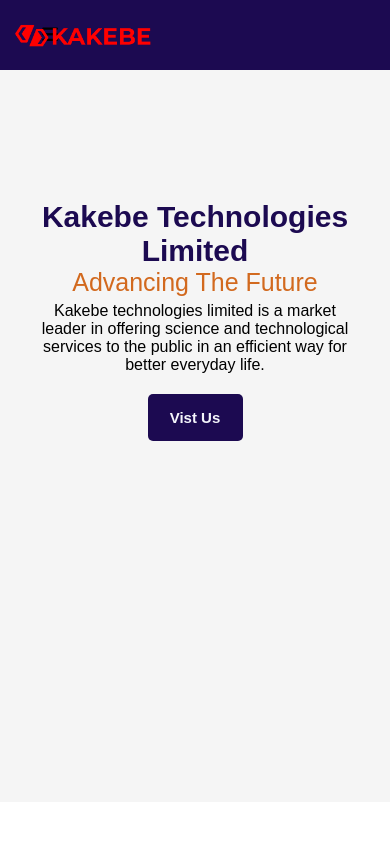
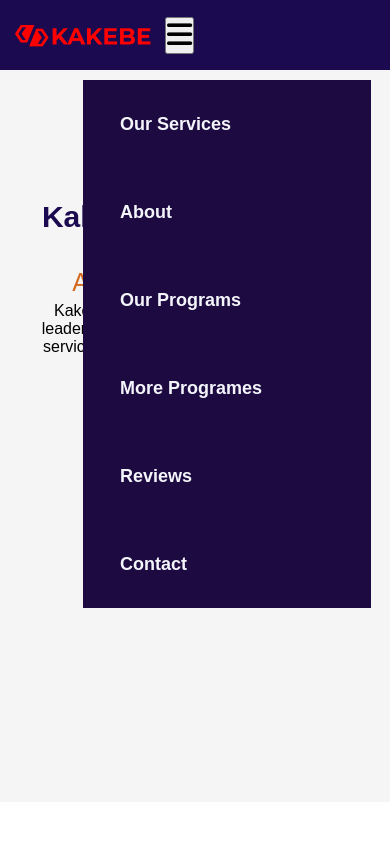
Before and after one commit to Kyomuhendo-Isihaka/kakebe, a plain HTML site: page index.html in a window 390 px wide. Shown: the top 844 px of the page. Drawn offline with Linux system fonts and the light colour scheme.

Commit message:
updated menu_icons

```diff
--- a/assets/css/style.css
+++ b/assets/css/style.css
@@ -34,6 +34,7 @@ body{
     margin: 0 auto;
     height: 70px;
     align-items: center;
+    z-index: -20;
     justify-content: space-between;
 }
 nav .content{
@@ -42,7 +43,7 @@ nav .content{
     position: fixed;
 }
 nav .content .links{
-    margin-left: 80px;
+    /* margin-left: 80px; */
     display: flex;
 }
 nav .content .links a img{
@@ -69,8 +70,19 @@ nav .content .links li label{
 nav .content .links li a:hover,
 nav .content .links li label:hover{
     color: red;
-    /* background: #f4f5fb; */
+    /* background: #1c0a41; */
 }
+
+/* .nav_menu {
+    display: flex;
+    align-items: center;
+    gap: 4rem;
+} */
+
+/* .nav_menu a {
+    font-size: 0.9rem;
+    transition: var(--transition);
+} */
 
 .header .logo{
     width: 150px;
@@ -93,6 +105,11 @@ nav .content .links li label:hover{
 .header .menu-icon{
     display: none;
 }
+.content button{
+    display: none;
+}
+
+
 .header #show-search:checked ~ .search-icon i::before{
     content: "\f00d";
 }
@@ -140,36 +157,58 @@ nav .content .links li label:hover{
     display: none;
 }
 
+
+
 /* Responsive */
+@media screen and (max-width:1024px){
+    .header .menu-icon{
+        display: block;
+    }
+
+    .content button{
+        display: block;
+
+    }
+
+}
 @media screen and (max-width:1250px){
     .header nav{
         max-width: 100%;
-        /* padding: 0px 20px; */
+        padding: 0px 20px;
         padding: 0px 100px 0px 15px;
     }
     nav .content .links{
 
         margin-left: 0px;
     }
+
     .content .links a{
         padding: 8px 13px;
-        /* padding: 0px 100px 0px 15px; */
+        padding: 0px 100px 0px 15px;
     }
+
     .header .search-box{
         max-width: calc(100% - 100px);
     }
     .header .search-box input{
         padding: 0px 100px 0px 15px;
     }
+    .content button#close-menu-btn {
+        display: none;
+    }
+
+
+
 }
 @media screen and (max-width:900px){
     .header .menu-icon{
         display: block;
     }
+
     .header #show-menu:checked ~ .menu-icon i::before{
         content: "\f00d";
     }
-    nav .content .links{
+    nav .content .links .nav_menu{
         display: block;
         position: fixed;
         background: #1c0a51;
@@ -200,6 +239,59 @@ nav .content .links li label:hover{
     .content .links li a.desktop-link{
         display: none;
     }
+
+
+    nav button {
+        display: inline-block;
+        font-size: 1.8rem;
+        cursor: pointer;
+    }
+
+    .nav_menu {
+        position: fixed;
+        top: 5rem;
+        background: #1c0a41;
+        right: 5%;
+        height: fit-content;
+        width: 18rem;
+        flex-direction: column;
+        z-index: 11;
+        gap: 0;
+        display: none;
+    }
+
+    .nav_menu li {
+        width: 100%;
+        /* height: 5.8rem; */
+        animation: animateNavItems 400ms linear forwards;
+        transform-origin: top right;
+        opacity: 0;
+    }
+
+    .nav_menu li:nth-child(2) {
+        animation-delay: 200ms;
+    }
+
+    .nav_menu li:nth-child(3) {
+        animation-delay: 400ms;
+    }
+
+    .nav_menu li:nth-child(4) {
+        animation-delay: 600ms;
+    }
+
+    @keyframes animateNavItems {
+        0% {
+            transform: rotateZ(-90deg) rotateX(90deg) scale(1);
+        }
+
+        100% {
+            transform: rotateZ(0) rotateX(0) scale(1);
+            opacity: 1;
+        }
+    }
+
+    /* jhcxihowjeojwohdheihdiehiehiewiheiwhei */
 }
 /* Responsive */
 
--- /dev/null
+++ b/assets/js/main.js
@@ -0,0 +1,28 @@
+// change navbar styles on click
+
+window.addEventListener('scroll', () => {
+    document.querySelector('nav').classList.toggle
+    ('window-scroll', window.scrollY > 0)
+})
+
+
+//show/hide nave menu
+const menu = document.querySelector(".nav_menu");
+const menuBtn = document.querySelector("#open-menu-btn");
+const closeBtn = document.querySelector("#close-menu-btn");
+
+menuBtn.addEventListener('click', () => {
+    menu.style.display = "flex";
+    closeBtn.style.display = "inline-block";
+    menuBtn.style.display = "none";
+})
+
+//close nav menu
+
+const closeNav = () => {
+    menu.style.display = "none";
+    closeBtn.style.display = "none";
+    menuBtn.style.display = "inline-block";
+}
+
+closeBtn.addEventListener('click', closeNav)
--- a/index.html
+++ b/index.html
@@ -15,6 +15,12 @@
     <link rel="stylesheet" href="https://cdnjs.cloudflare.com/ajax/libs/font-awesome/6.4.0/css/all.min.css">
     <!-- Font Awesome Cdn -->
 
+        <!-- GOOGLE FONTS  -->
+        <link rel="preconnect" href="https://fonts.googleapis.com">
+        <link rel="preconnect" href="https://fonts.gstatic.com" crossorigin>
+        <link href="https://fonts.googleapis.com/css2?family=Montserrat:wght@300;400;500;600;700;800;900&display=swap"
+            rel="stylesheet">
+
     <!-- Google Font links -->
     <link rel="preconnect" href="https://fonts.googleapis.com">
     <link rel="preconnect" href="https://fonts.gstatic.com" crossorigin>
@@ -29,17 +35,17 @@
 
     <div class="header">
         <nav>
-
+<!--
             <input type="checkbox" id="show-search">
             <input type="checkbox" id="show-menu">
-            <label for="show-menu" class="menu-icon"><i class="fas fa-bars"></i></label>
+            <label for="show-menu" class="menu-icon"><i class="fas fa-bars"></i></label> -->
 
             <div class="content">
 
                 <div class="logo">
                     <div class="logo"><a href="index.html"><img src="./assets/images/logo.png" alt=""></a></div>
                 </div>
-                <ul class="links">
+                <ul class="links nav_menu">
                     <!-- <li><a href="index.html">Home</a></li> -->
                     <li><a href="#services">Our Services</a></li>
                     <li><a href="#about">About</a></li>
@@ -48,6 +54,8 @@
                     <li><a href="#reviews">Reviews</a></li>
                     <li><a href="#contact">Contact</a></li>
                 </ul>
+                <button id="open-menu-btn"><i class="fa fa-bars"></i></button>
+                <button id="close-menu-btn"><i class="fa fa-multiply"></i></button>
             </div>
 
 
@@ -370,7 +378,7 @@
 
 
 
-
+<script src="assets/js/main.js"></script>
 
 
 </body>
```
